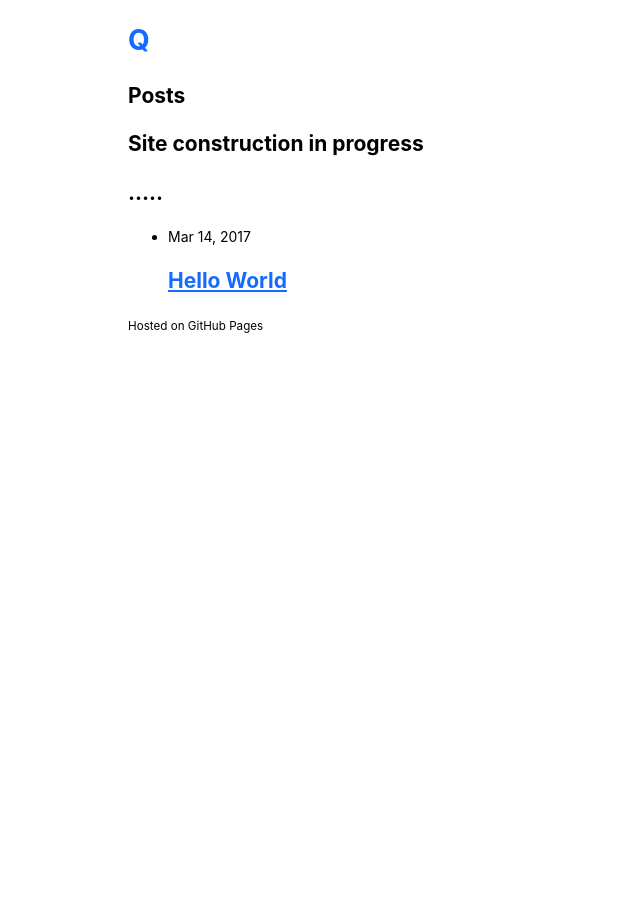
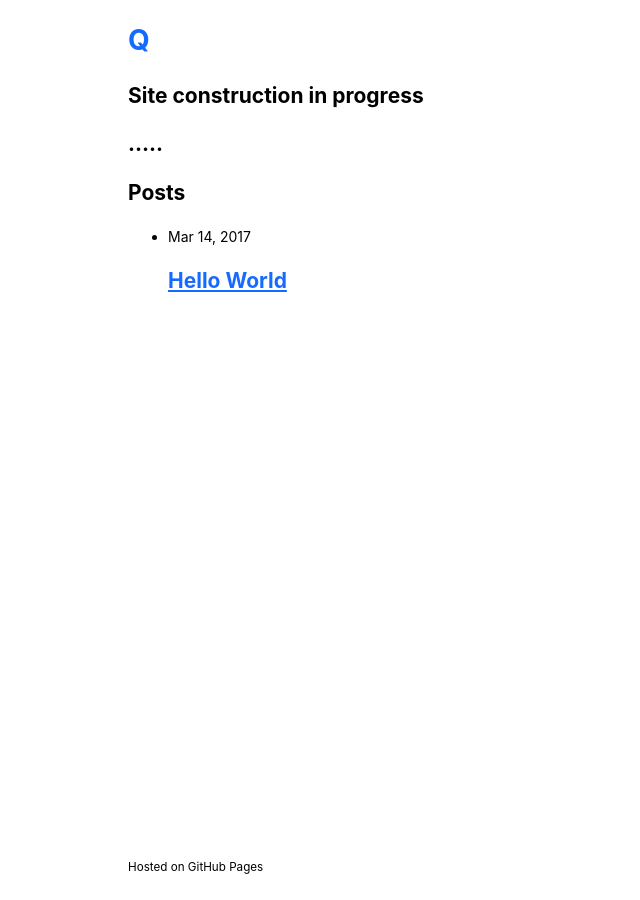
Before and after one commit to marc-q/marc-q.github.io, a Jekyll site: the page built from index.md, in a window 1280 px wide. Shown: the whole page, without its empty margins (0-640 px from the left). Built offline with Jekyll 4.4.1, drawn with Linux system fonts in a browser that asks for light colours; the repository's description, which GitHub fills in, is left out; our own code applies the rules of GitHub Pages for plain Markdown files.

Commit message:
Wip (#8)
* Update home.html

* Update style.css

* Update default.html

```diff
--- a/_layouts/default.html
+++ b/_layouts/default.html
@@ -17,7 +17,9 @@
       {{ content }}
 
       </section>
-      <p><small>Hosted on GitHub Pages</small></p>
     </div>
   </body>
+  <footer>
+    <p><small>Hosted on GitHub Pages</small></p>
+  </footer>
 </html>
--- a/_layouts/home.html
+++ b/_layouts/home.html
@@ -4,9 +4,9 @@ layout: default
 
 <div class="home">
 
+  {{ content }}
+
   <h1 class="page-heading">Posts</h1>
-
-  {{ content }}
 
   <ul class="post-list">
     {% for post in site.posts %}
--- a/assets/css/style.css
+++ b/assets/css/style.css
@@ -3,6 +3,12 @@ html
 	font-family: -apple-system, BlinkMacSystemFont, "Segoe UI", Roboto, Helvetica, Arial, sans-serif, "Apple Color Emoji", "Segoe UI Emoji", "Segoe UI Symbol";
 	font-size: 14px;
 	line-height: 1.5;
+}
+
+footer
+{
+	position: fixed;
+	bottom: 10px;
 }
 
 body
```
